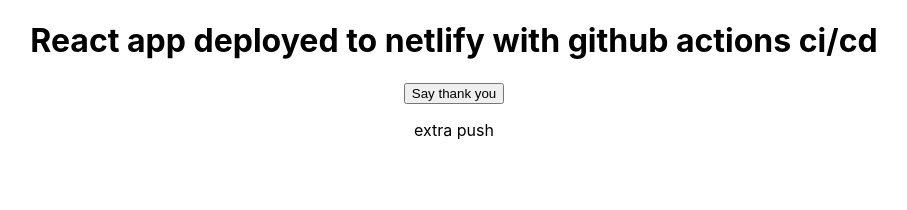
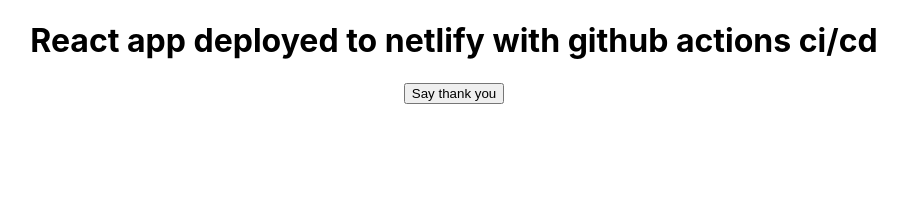
Before and after one commit to FrankenDeba/netlify-github-actions, a React (Create React App) app: page / in a window 1280 px wide. Shown: the top 210 px of the page, without its empty margins (186-1093 px from the left). Built offline with nearby package versions, Linux system fonts and the light colour scheme.

Commit message:
removed redundant text

```diff
--- a/src/App.js
+++ b/src/App.js
@@ -8,7 +8,6 @@
       <h1>React app deployed to netlify with github actions ci/cd</h1>
       <button onClick={() => setWelcome(true)}>Say thank you</button>
       {welcome && <h2>You are welcome!</h2>}
-      <p>extra push</p>
     </div>
   );
 }
```
